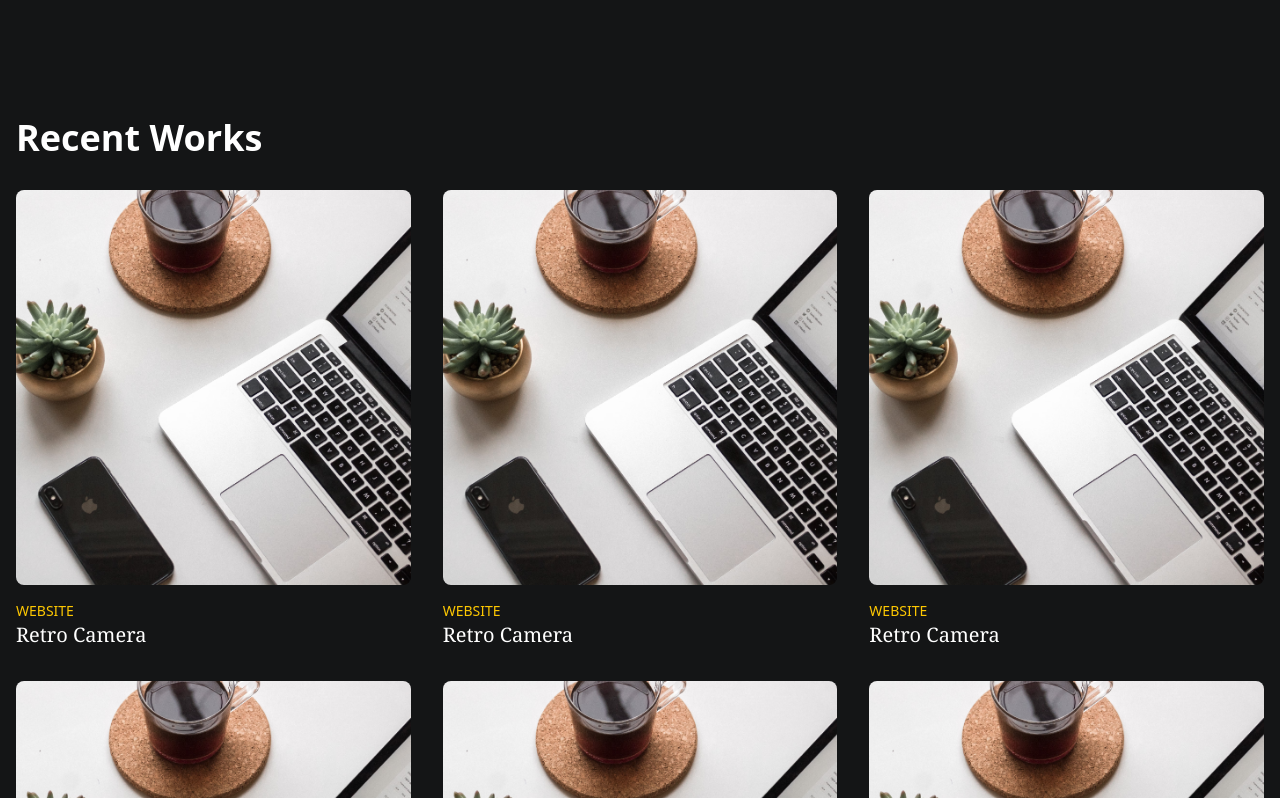
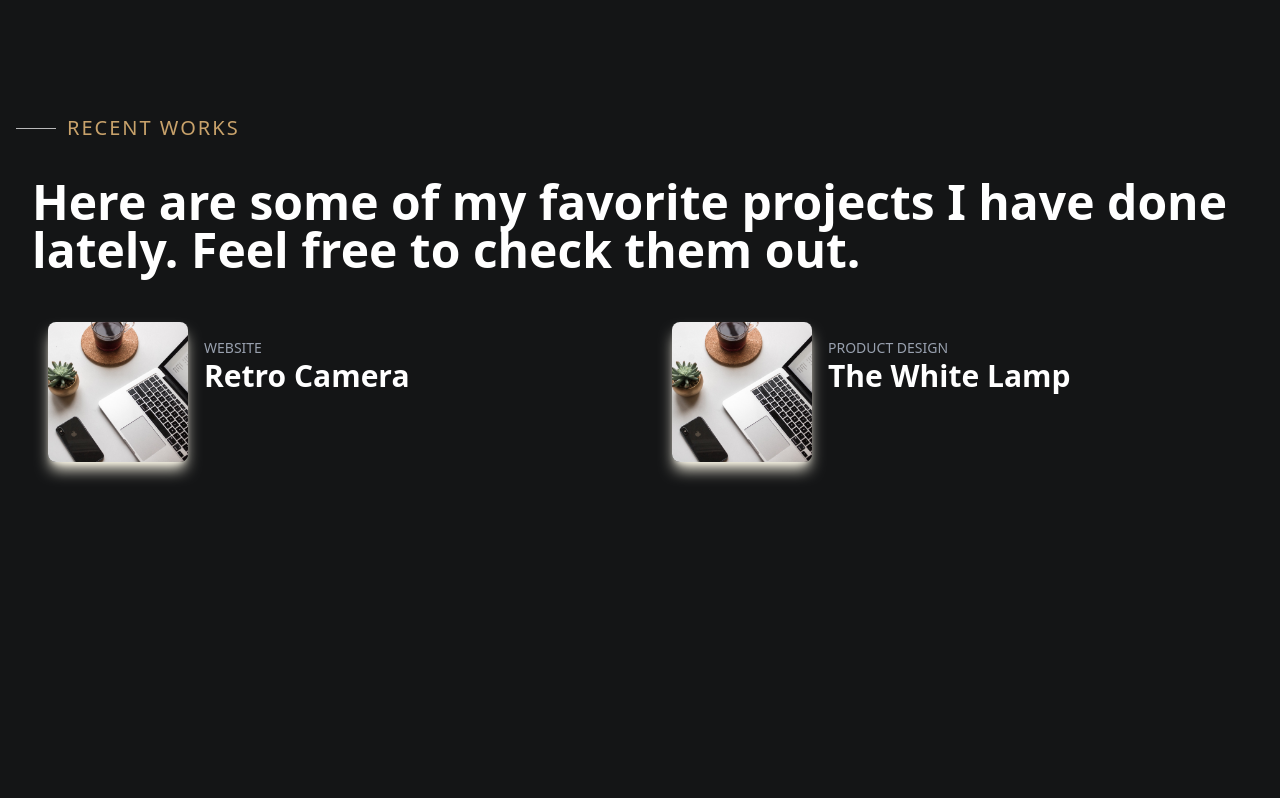
Before and after one commit to lotanna-okeke/my-portfolio, a React (Vite) app in the folder my-portfolio/: page / in a window 1280 px wide. Shown: the part 2942-3740 px from the top of the page. Built offline with nearby package versions, Linux system fonts and the light colour scheme.

Commit message:
About page completed, working on works page

```diff
--- a/my-portfolio/package.json
+++ b/my-portfolio/package.json
@@ -12,6 +12,7 @@
   "dependencies": {
     "@tailwindcss/vite": "^4.0.15",
     "framer-motion": "^12.5.0",
+    "lucide-react": "^0.485.0",
     "react": "^19.0.0",
     "react-dom": "^19.0.0",
     "react-scroll": "^1.9.3",
--- a/my-portfolio/src/components/Expertise.jsx
+++ b/my-portfolio/src/components/Expertise.jsx
@@ -1,5 +1,4 @@
 import React from "react";
-import { assests } from "../assets/assests";
 import { motion } from "framer-motion";
 import Experience from "./Experience";
 
--- a/my-portfolio/src/components/ProjectCard.jsx
+++ b/my-portfolio/src/components/ProjectCard.jsx
@@ -1,22 +1,55 @@
-import React from "react";
+import React, { useState } from "react";
 import { motion } from "framer-motion";
+// import Icon from '@mui/material/Icon';
+
 
 function ProjectCard({ project, onClick }) {
+  const [isHovered, setIsHovered] = useState(false);
+
   return (
     <motion.div
-      whileHover={{ scale: 1.05 }}
-      className="cursor-pointer"
+      onMouseEnter={() => setIsHovered(true)}
+      onMouseLeave={() => setIsHovered(false)}
+      whileHover={{ scale: 1.02 }}
+      className="flex flex-row justify-between p-4 rounded-2xl cursor-pointer transition-all duration-900 hover:bg-[#2c2c2d]"
       onClick={onClick}
     >
+      {/* Left Section (Image + Details) */}
+      <div className="flex w-full">
         <img
           src={project.picture}
           alt={project.projectName}
-        className="w-full rounded-lg mb-4"
+          className="w-[25%] h-[100%] object-cover rounded-lg shadow-lg shadow-amber-50"
         />
-      <p className="text-yellow-400 text-sm uppercase">
+
+        <div className="ps-4 flex-grow relative">
+          {/* Animated Line (One Continuous Line) */}
+          <motion.div
+            className="absolute top-0 left-0 w-full h-[2px] bg-[#C8A26B]"
+            initial={{ scaleX: 0, opacity: 0 }}
+            animate={isHovered ? { scaleX: 1, opacity: 1 } : { scaleX: 0, opacity: 0 }}
+            transition={{ duration: 0.7, ease: "easeOut" }}
+            style={{ transformOrigin: "left" }}
+          />
+
+          <p className="text-sm uppercase text-gray-400 mt-4">
             {project.projectTechnology}
           </p>
-      <h3 className="text-xl font-serif">{project.projectName}</h3>
+          <h3 className="text-3xl w-200 max-w-2xs font-semibold text-white">
+            {project.projectName}
+          </h3>
+        </div>
+
+        {/* "lol" is now part of the main structure */}
+        <motion.p
+          className="text-md uppercase text-gray-400 ml-4"
+          initial={{ opacity: 0 }}
+          animate={isHovered ? { opacity: 1, x: 0 } : { opacity: 0, x: -10 }}
+          transition={{ duration: 0.5, ease: "easeOut", delay: 0.4 }} // Staggered effect
+        >
+          lol
+        </motion.p>
+      </div>
     </motion.div>
   );
 }
--- a/my-portfolio/src/components/ProjectModal.jsx
+++ b/my-portfolio/src/components/ProjectModal.jsx
@@ -7,42 +7,70 @@ function ProjectModal({ project, onClose }) {
       initial={{ opacity: 0 }}
       animate={{ opacity: 1 }}
       exit={{ opacity: 0 }}
-      className="fixed inset-0 bg-black bg-opacity-80 flex items-center justify-center z-50"
+      className="fixed inset-0 flex items-center justify-center bg-black bg-opacity-50 backdrop-blur-md p-6 z-50"
       onClick={onClose}
     >
       <motion.div
-        initial={{ scale: 0.8, opacity: 0 }}
+        initial={{ scale: 0.9, opacity: 0 }}
         animate={{ scale: 1, opacity: 1 }}
-        exit={{ scale: 0.8, opacity: 0 }}
-        className="bg-white text-gray-900 p-6 rounded-lg max-w-md mx-auto relative"
+        exit={{ scale: 0.9, opacity: 0 }}
+        className="bg-[#1b1b1d] text-white p-8 rounded-2xl max-w-lg w-full shadow-xl relative transition-all"
         onClick={(e) => e.stopPropagation()}
       >
+        {/* Close Button */}
         <button
-          className="absolute top-2 right-2 text-gray-600 hover:text-gray-900"
+          className="absolute top-4 right-2 text-gray-400 hover:text-white text-2xl transition-all hover:scale-110"
           onClick={onClose}
         >
           ✕
         </button>
+
+        {/* Project Image with Glass Effect */}
         <img
           src={project.picture}
           alt={project.projectName}
-          className="w-full rounded-lg mb-4"
+          className="w-full h-64 object-cover rounded-lg shadow-lg"
         />
-        <h3 className="text-xl font-serif mb-2">{project.projectName}</h3>
-        <p className="text-sm text-gray-600 mb-2">
+
+        {/* Project Details */}
+        <div className="mt-6 text-center">
+          <h3 className="text-3xl font-bold text-yellow-400">
+            {project.projectName}
+          </h3>
+          <p className="text-gray-400 text-sm mt-1">
+            {project.projectTechnology}
+          </p>
+
+          {/* Animated Divider */}
+          <div className="w-16 h-[3px] bg-yellow-500 mx-auto my-4 animate-pulse"></div>
+
+          {/* Project Description */}
+          <p className="text-gray-300 text-md leading-relaxed px-2">
             {project.projectDescription}
           </p>
-        <p className="text-sm text-gray-600 mb-2">
-          <strong>Skills:</strong> {project.skillsUsed.join(", ")}
-        </p>
+
+          {/* Skills Section */}
+          <div className="mt-5 flex flex-wrap justify-center gap-2">
+            {project.skillsUsed.map((skill, index) => (
+              <span
+                key={index}
+                className="bg-gray-800 text-gray-300 px-3 py-1 text-xs rounded-full transition hover:bg-yellow-500 hover:text-black"
+              >
+                {skill}
+              </span>
+            ))}
+          </div>
+
+          {/* Project Link Button */}
           <a
             href={project.projectLink}
-          className="text-blue-500 underline"
+            className="inline-block bg-yellow-500 text-black font-semibold py-3 px-6 rounded-lg mt-6 transition-all duration-300 hover:bg-yellow-600 hover:scale-105"
             target="_blank"
             rel="noopener noreferrer"
           >
-          Project Link
+            View Project
           </a>
+        </div>
       </motion.div>
     </motion.div>
   );
--- a/my-portfolio/src/sections/Works.jsx
+++ b/my-portfolio/src/sections/Works.jsx
@@ -2,6 +2,8 @@ import React, { useState } from "react";
 import ProjectCard from "../components/ProjectCard";
 import ProjectModal from "../components/ProjectModal";
 import { assests } from "../assets/assests";
+import { motion } from "framer-motion";
+
 
 function Works() {
   const [selectedProject, setSelectedProject] = useState(null);
@@ -13,68 +15,45 @@ function Works() {
       projectName: "Retro Camera",
       projectTechnology: "Website",
       projectDescription:
-        "Odio soluta enim quos sit asperiores rerum rerum repudiandae cum. Vel voluptatem alias qui assumenda iure et expedita voluptatem.",
+        "A modern and minimalist website showcasing vintage camera collections.",
       skillsUsed: ["Branding", "Product Design"],
       projectLink: "#",
     },
     {
       id: 2,
       picture: assests.dummyPic,
-        projectName: "Retro Camera",
-        projectTechnology: "Website",
+      projectName: "The White Lamp",
+      projectTechnology: "Product Design",
       projectDescription:
-          "Odio soluta enim quos sit asperiores rerum rerum repudiandae cum. Vel voluptatem alias qui assumenda iure et expedita voluptatem.",
-        skillsUsed: ["Branding", "Product Design"],
+        "A sleek and stylish lamp design emphasizing simplicity and elegance.",
+      skillsUsed: ["Branding", "Minimalism"],
       projectLink: "#",
     },
-      {
-        id: 1,
-        picture: assests.dummyPic,
-        projectName: "Retro Camera",
-        projectTechnology: "Website",
-        projectDescription:
-          "Odio soluta enim quos sit asperiores rerum rerum repudiandae cum. Vel voluptatem alias qui assumenda iure et expedita voluptatem.",
-        skillsUsed: ["Branding", "Product Design"],
-        projectLink: "#",
-      },
-      {
-          id: 2,
-          picture: assests.dummyPic,
-          projectName: "Retro Camera",
-          projectTechnology: "Website",
-          projectDescription:
-            "Odio soluta enim quos sit asperiores rerum rerum repudiandae cum. Vel voluptatem alias qui assumenda iure et expedita voluptatem.",
-          skillsUsed: ["Branding", "Product Design"],
-          projectLink: "#",
-        },
-        {
-            id: 1,
-            picture: assests.dummyPic,
-            projectName: "Retro Camera",
-            projectTechnology: "Website",
-            projectDescription:
-              "Odio soluta enim quos sit asperiores rerum rerum repudiandae cum. Vel voluptatem alias qui assumenda iure et expedita voluptatem.",
-            skillsUsed: ["Branding", "Product Design"],
-            projectLink: "#",
-          },
-          {
-              id: 2,
-              picture: assests.dummyPic,
-              projectName: "Retro Camera",
-              projectTechnology: "Website",
-              projectDescription:
-                "Odio soluta enim quos sit asperiores rerum rerum repudiandae cum. Vel voluptatem alias qui assumenda iure et expedita voluptatem.",
-              skillsUsed: ["Branding", "Product Design"],
-              projectLink: "#",
-            },
-    // Add more projects here
   ];
 
   return (
     <section id="works" className="min-h-screen py-20">
+      <motion.div
+        initial={{ opacity: 0, y: 100 }}
+        whileInView={{ opacity: 1, y: 0 }}
+        viewport={{ once: true, amount: 0.4 }}
+        transition={{ duration: 1 }}
+        className="max-w-7xl mx-auto w-full px-4"
+      >
+        {/* Expertise Header */}
+        <div className="flex items-center gap-[3px] mb-10">
+          <p className="w-8 md:w-10 h-[1px] bg-white opacity-70"></p>
+          <p className="text-[#C8A26B] text-xl uppercase tracking-widest leading-none ps-2">
+            Recent Works
+          </p>
+        </div>
+
         <div className="max-w-7xl mx-auto px-4">
-        <h2 className="text-4xl font-bold mb-8">Recent Works</h2>
-        <div className="grid grid-cols-1 md:grid-cols-3 gap-8">
+          <h2 className="text-5xl font-bold mb-8 text-white">
+            Here are some of my favorite projects I have done lately. Feel free
+            to check them out.
+          </h2>
+          <div className="grid grid-cols-1 md:grid-cols-2 gap-8">
             {projects.map((project) => (
               <ProjectCard
                 key={project.id}
@@ -90,6 +69,7 @@ function Works() {
             onClose={() => setSelectedProject(null)}
           />
         )}
+      </motion.div>
     </section>
   );
 }
```
Also changed, not shown: 1 other file (tests, documents, lock files or other folders). Lines whose indentation alone changed are shown as unchanged.
